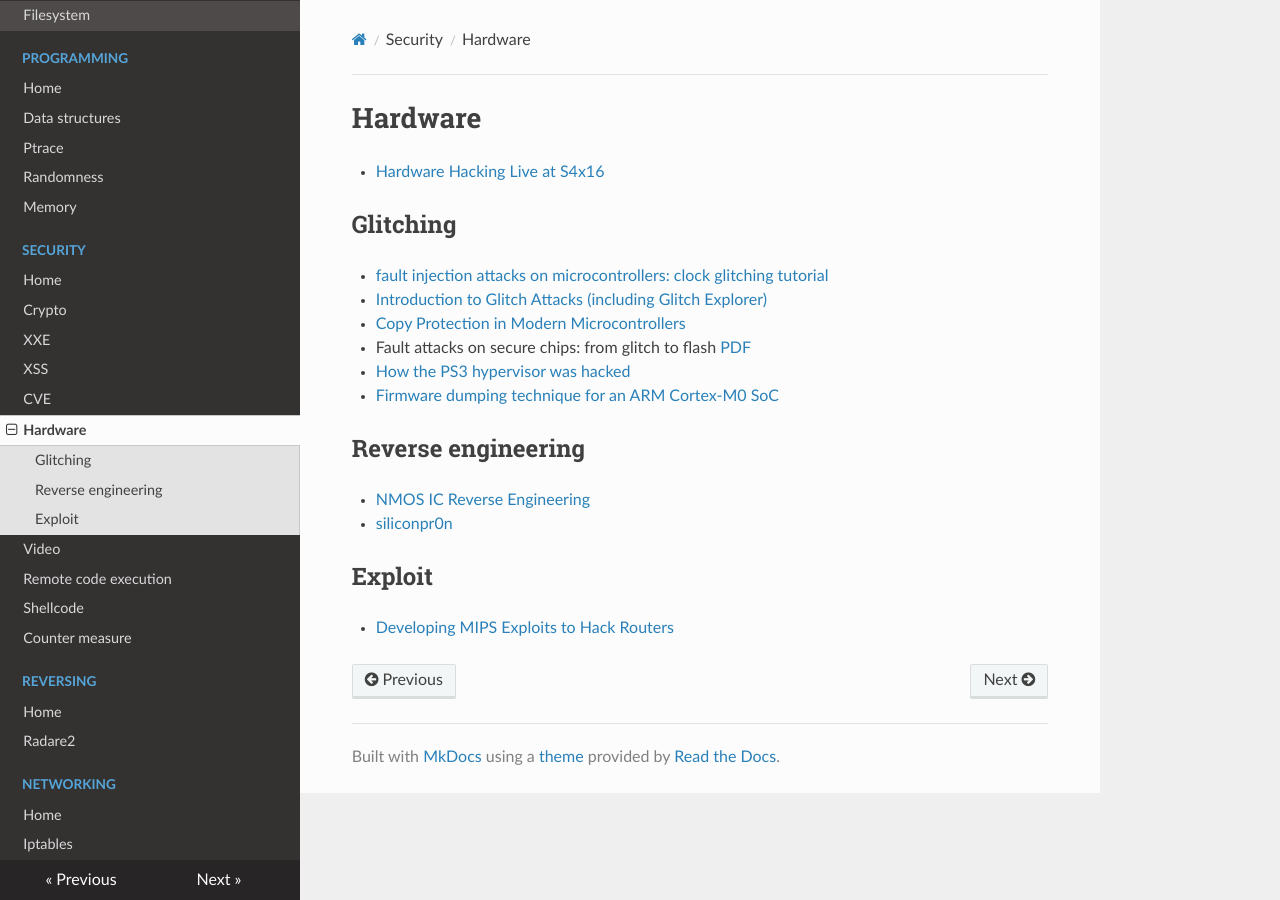
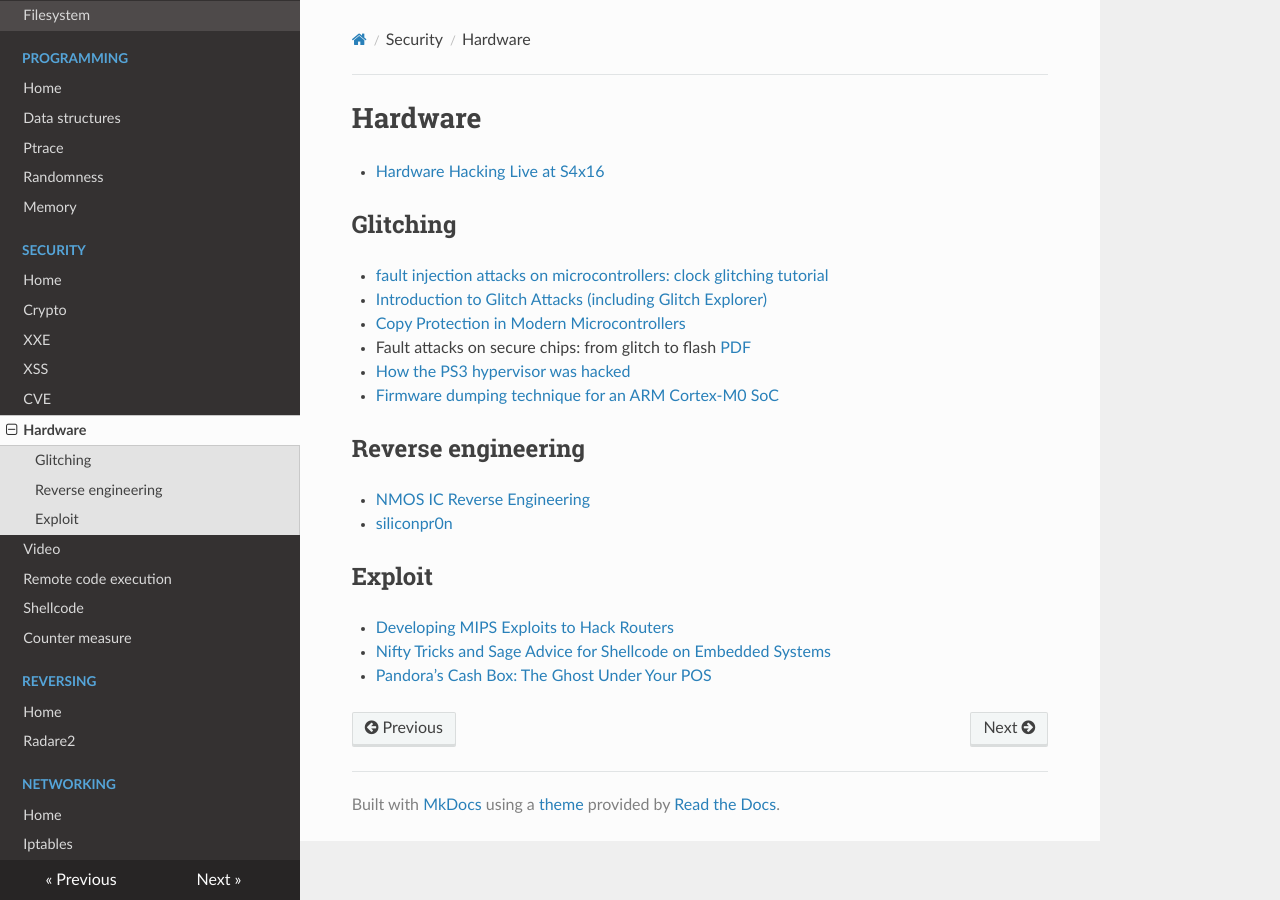
Before and after one commit to gipi/low-level, an MkDocs documentation site: the page built from docs/security/hardware.md, in a window 1280 px wide. Built offline with MkDocs 1.6.1, drawn with Linux system fonts in a browser that asks for light colours; nearby versions of some CDN libraries; old or Windows-style settings are respelled for this version of MkDocs.

Commit message:
Add links.

```diff
--- a/docs/security/hardware.md
+++ b/docs/security/hardware.md
@@ -19,3 +19,5 @@
 ## Exploit
 
  - [Developing MIPS Exploits to Hack Routers](36806.pdf)
+ - [Nifty Tricks and Sage Advice for Shellcode on Embedded Systems](https://conference.hitb.org/hitbsecconf2013ams/materials/D1T1%20-%20Travis%20Goodspeed%20-%20Nifty%20Tricks%20and%20Sage%20Advice%20for%20Shellcode%20on%20Embedded%20Systems.pdf)
+ - [Pandora’s Cash Box: The Ghost Under Your POS](https://recon.cx/2015/slides/recon2015-17-nitay-artenstein-shift-reduce-Pandora-s-Cash-Box-The-Ghost-Under-Your-POS.pdf)
```
Also changed, not shown: docs/reversing/radare2.md (+1 -0 lines).
